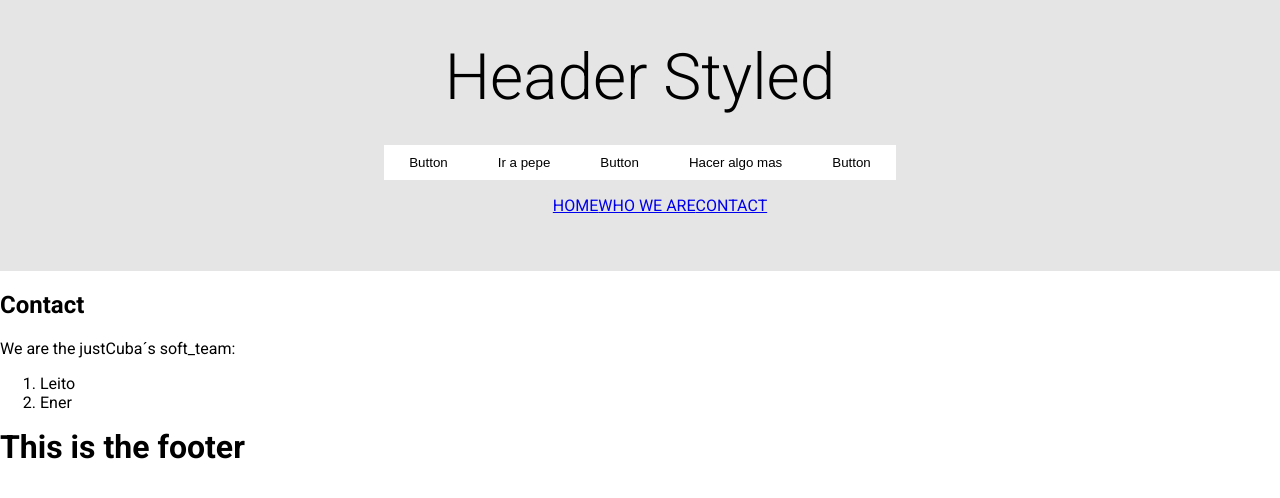
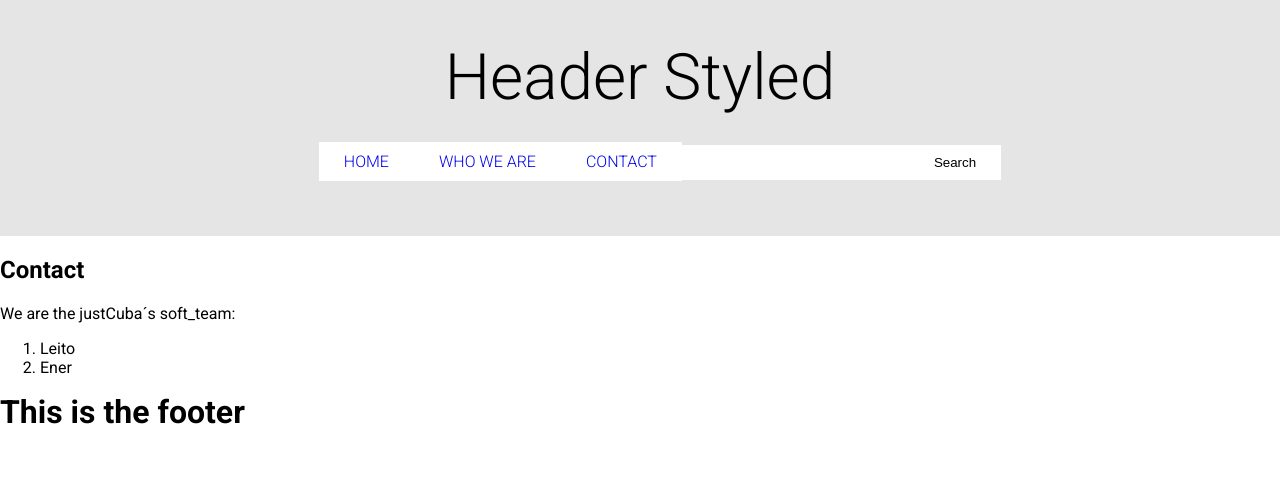
Before and after one commit to leosbelpoll/just_cuba, a React (Create React App) app in the folder client/: page /contact in a window 1280 px wide. Shown: the top 498 px of the page. Built offline with nearby package versions, Linux system fonts and the light colour scheme.

Commit message:
Modifying Header(applying some css to nav) creating componet Search

```diff
--- a/client/src/components/parts/Header.jsx
+++ b/client/src/components/parts/Header.jsx
@@ -1,13 +1,10 @@
 import React from "react";
-import { Link } from "react-router-dom";
 import styled from "styled-components";
 
 import Button from "components/parts/Button";
-import  Logo  from "logo.jpg";
-
-const imgLogo = styled.img`
-    width : 30px;
-`;
+import Search from "components/parts/Search";
+import NavLink from "components/parts/NavLink";
+import Logo from "logo.jpg";
 
 const HeaderStyled = styled.header`
     background: rgba(0, 0, 0, .1);
@@ -21,21 +18,22 @@ const HeaderStyled = styled.header`
     }
 `;
 
+const imgLogo = styled.img`
+    width : 50px;
+`;
+
 const Header = () => {
     return (
         <HeaderStyled>
             <h1>Header Styled</h1>
             <imgLogo alt="logo" src={Logo} />
-            <Button />
-            <Button value="Ir a pepe" />
-            <Button />
-            <Button value="Hacer algo mas" />
-            <Button />
             <nav>
                 <ul>
-                    <Link to="/">HOME</Link>
-                    <Link to="/who-we-are">WHO WE ARE</Link>
-                    <Link to="/contact">CONTACT</Link>
+                    <NavLink to="/">HOME</NavLink>
+                    <NavLink to="/who-we-are">WHO WE ARE</NavLink>
+                    <NavLink to="/contact">CONTACT</NavLink>
+                    <Search type="text" />
+                    <Button value="Search"/>
                 </ul>
             </nav>
         </HeaderStyled>
--- /dev/null
+++ b/client/src/components/parts/NavLink.jsx
@@ -0,0 +1,18 @@
+import styled from "styled-components";
+
+import { Link } from "react-router-dom";
+
+const NavLink = styled(Link)`
+    background: white;
+    padding: 10px 25px;
+    border: none;
+    cursor: pointer;
+    font-weight: 300;
+    text-decoration: none;
+
+    :hover {
+        background: rgba(0, 0, 0, 0.05);
+    }
+`;
+
+export default NavLink;
--- /dev/null
+++ b/client/src/components/parts/Search.jsx
@@ -0,0 +1,18 @@
+import React from "react";
+import styled from "styled-components";
+
+const InputStyled = styled.input`
+    background: white;
+    padding: 10px 25px;
+    border: none;
+    cursor: pointer;
+    font-weight: 300;
+`;
+
+const Search = () => {
+    return (
+        <InputStyled />
+    );
+}
+
+export default Search;
```
